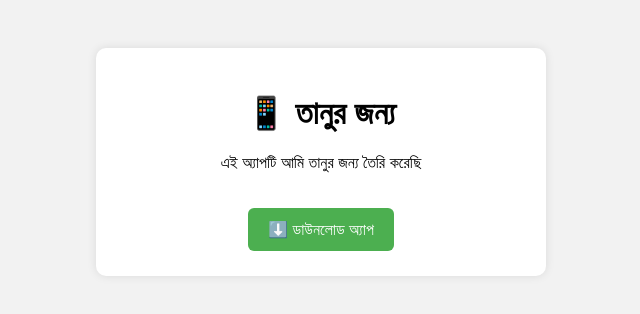
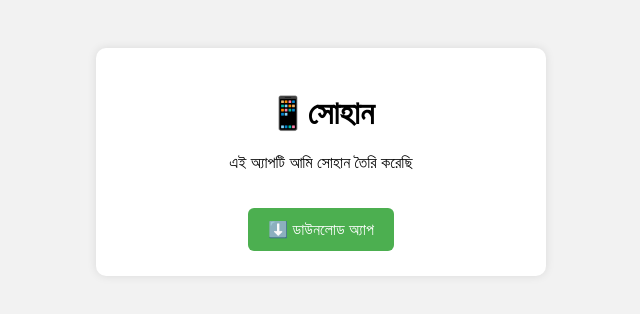
Before and after one commit to sohanurrahman99/my-app-site, a plain HTML site: page index.html in a window 1280 px wide. Shown: the whole page, without its empty margins (319-959 px from the left). Drawn offline with Linux system fonts and the light colour scheme.

Commit message:
Add files via upload

```diff
--- a/index.html
+++ b/index.html
@@ -33,11 +33,11 @@
 <body>
 
 <div class="card">
-  <h1>📱 তানুর জন্য </h1>
-  <p>এই অ্যাপটি আমি তানুর জন্য তৈরি করেছি</p>
+  <h1>📱সোহান </h1>
+  <p>এই অ্যাপটি আমি সোহান তৈরি করেছি</p>
 
   <a class="download"
-     href="https://raw.githubusercontent.com/sohanurrahman99/my-app-site/main/YouTube_1768451868484_signed_mod.apk"
+     href="https://github.com/sohanurrahman99/my-app-site/releases/download/v1.0/YouTube_1768451868484_signed_mod.apk"
      target="_blank">
      ⬇️ ডাউনলোড অ্যাপ
   </a>
```
